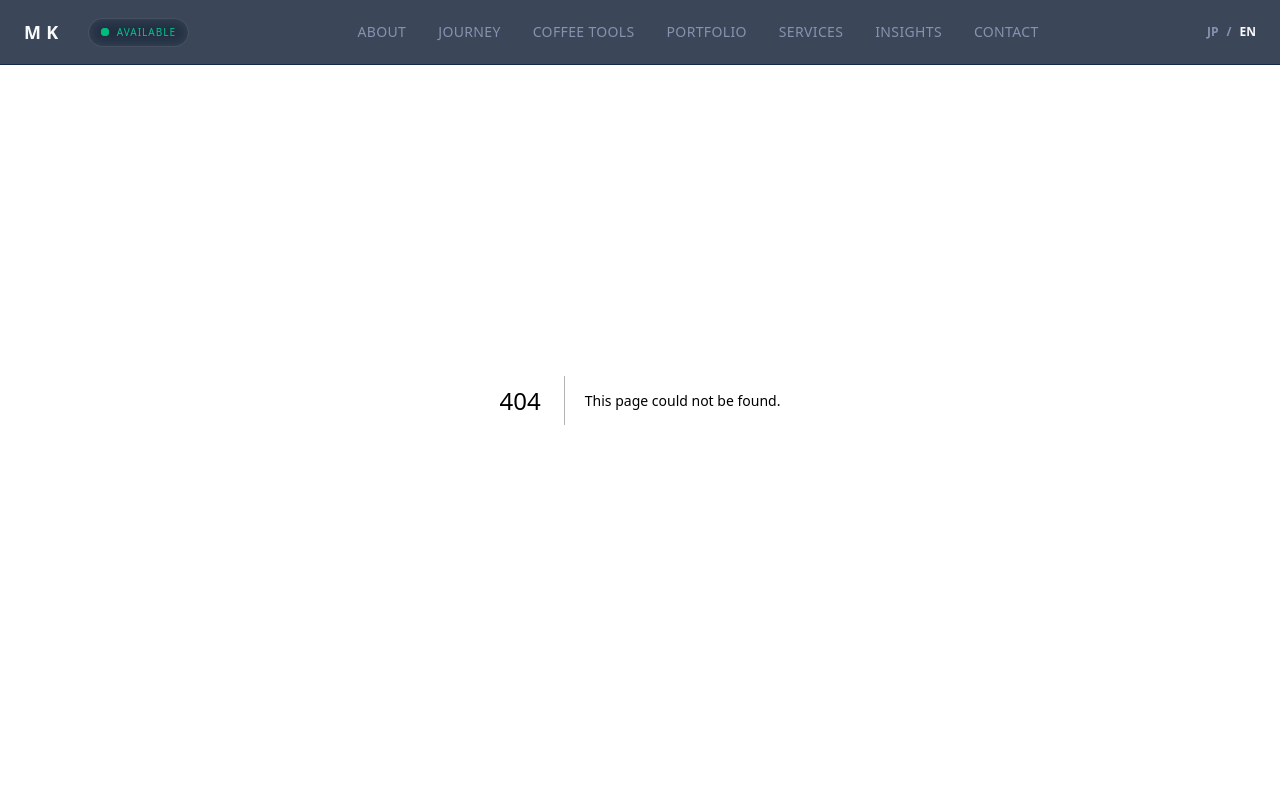
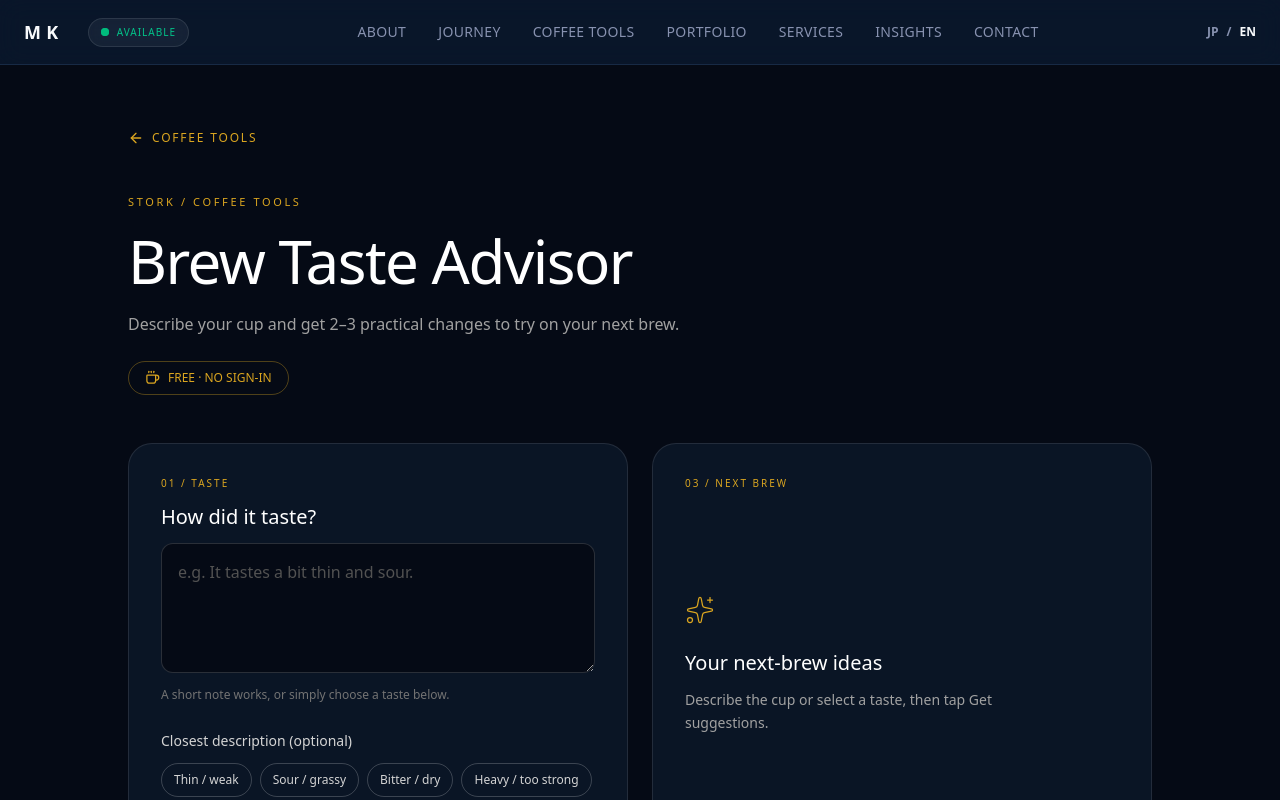
Before and after one commit to masakikono/masaki-portfolio, a Next.js app: page /brew-advisor in a window 1280 px wide. Before the commit this address had no page. Shown: the top 800 px of the page. Built offline with nearby package versions, Linux system fonts and the light colour scheme.

Commit message:
Expose hand-drip taste advisor route

```diff
--- /dev/null
+++ b/src/app/brew-advisor/page.tsx
@@ -0,0 +1,12 @@
+import type { Metadata } from "next";
+import BrewAdvisor from "@/components/BrewAdvisor";
+
+export const metadata: Metadata = {
+  title: "Brew Taste Advisor | Coffee Tools",
+  description: "Free hand-drip coffee taste advisor. Describe a weak, sour, bitter or heavy cup and get practical next-brew adjustments. No sign-in required. ハンドドリップの味から改善案を提案。",
+  alternates: { canonical: "/brew-advisor" },
+};
+
+export default function BrewAdvisorPage() {
+  return <BrewAdvisor />;
+}
```
